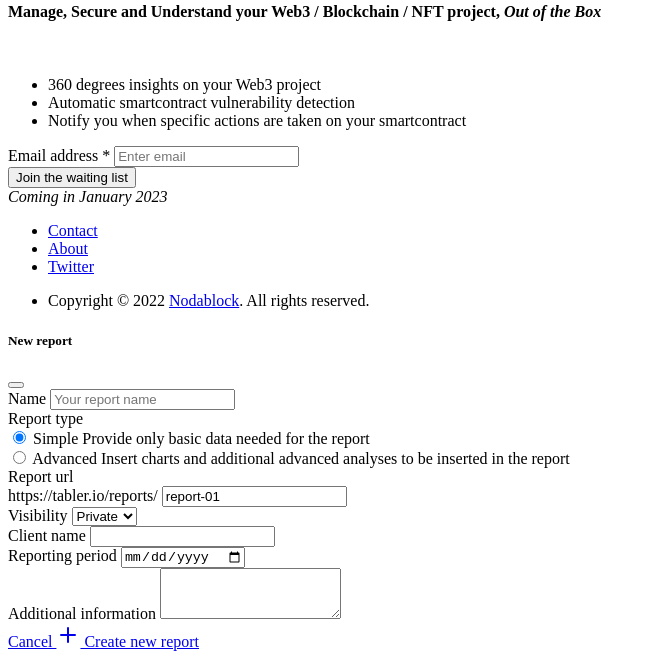
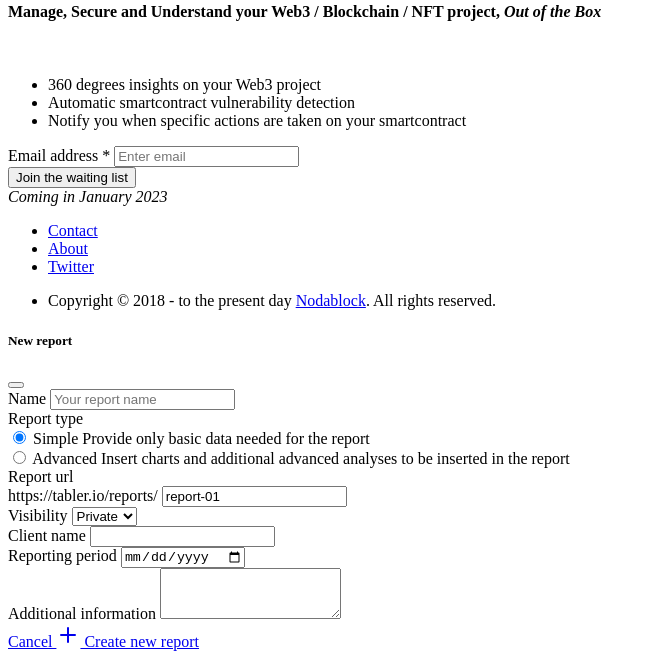
Before and after one commit to nodablock/website, a plain HTML site: page index.html in a window 1280 px wide. Shown: the part 180-839 px from the top of the page, without its empty margins (0-656 px from the left). Drawn offline with Linux system fonts and the light colour scheme.

Commit message:
impoirtant

```diff
--- a/index.html
+++ b/index.html
@@ -161,7 +161,7 @@
               <div class="col-12 col-lg-auto mt-3 mt-lg-0">
                 <ul class="list-inline list-inline-dots mb-0">
                   <li class="list-inline-item">
-                    Copyright &copy; 2022
+                    Copyright &copy; 2018 - to the present day
                     <a href="." class="link-secondary">Nodablock</a>.
                     All rights reserved.
                   </li>
```
